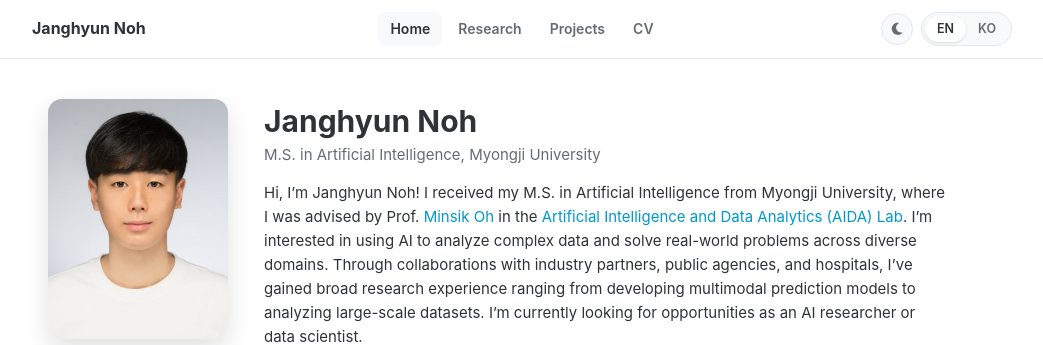
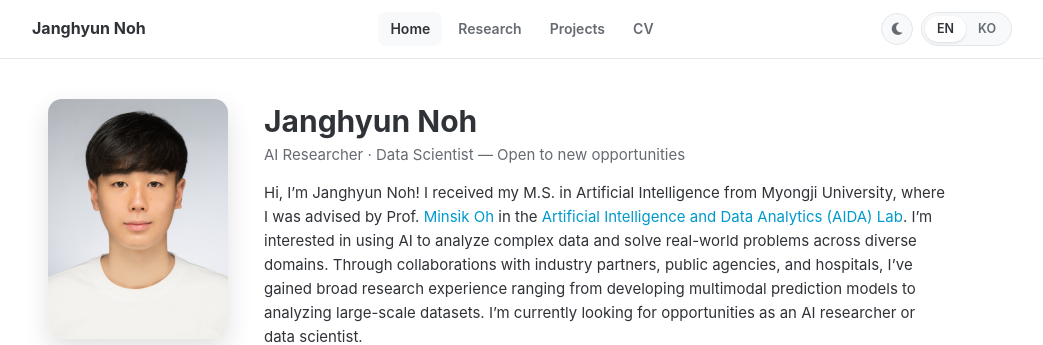
Before and after one commit to janghyunnoh/janghyunnoh.github.io, a Jekyll site: the page built from index.md, in a window 1280 px wide and 900 px high. Shown: the top 345 px of the window, without its empty margins (118-1161 px from the left). Built offline with Jekyll 4.4.1, drawn with Linux system fonts in a browser that asks for light colours.

Commit message:
Use target role + open-to-work as headline under name
Co-Authored-By: Claude Opus 5.5 <noreply@anthropic.com>
Claude-Session: https://claude.ai/code/session_01CdnLn4yaCATLUNfE6YmAvC

```diff
--- a/_data/profile.yml
+++ b/_data/profile.yml
@@ -3,8 +3,8 @@
 
 name: "Janghyun Noh"
 name_ko: "노장현"
-title: "M.S. in Artificial Intelligence, Myongji University"
-title_ko: "명지대학교 인공지능학 석사"
+title: "AI Researcher · Data Scientist — Open to new opportunities"
+title_ko: "AI 연구원 · 데이터 사이언티스트 — 구직 중"
 location: "Seoul, Korea"
 location_ko: "대한민국 서울"
 # Current affiliation (company / lab). Leave empty to hide.
```
